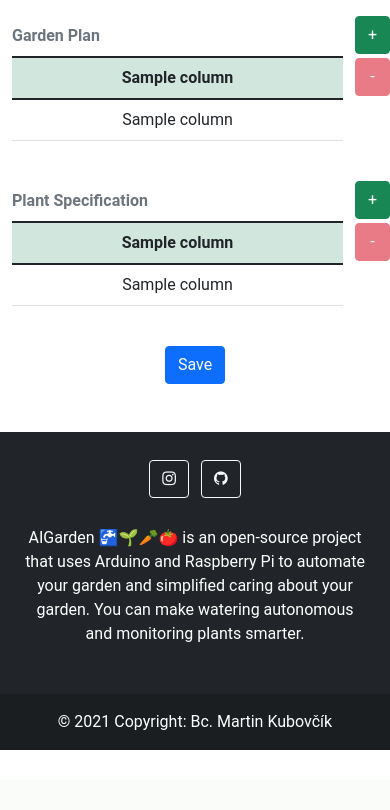
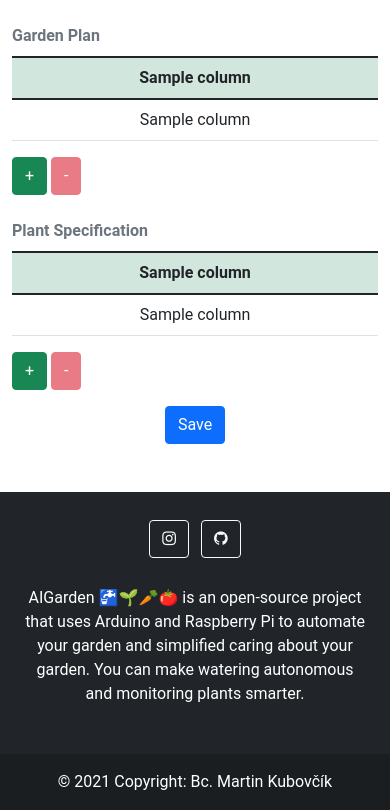
Before and after one commit to markub3327/AIGarden, a Django app: template python/streamapp/templates/plants.html in a window 390 px wide. Shown: the part 64-874 px from the top of the page. Before the commit the page ends 814 px from the top, so only its background shows below. Run offline with Django 3.2, Linux system fonts and the light colour scheme; the template is opened without the code that fills it: most values are stand-ins (such as "Sample title", 1, 10 or a date in 2020); some libraries are stand-ins or nearby versions.

Commit message:
+ Responsive tables

```diff
--- a/python/streamapp/static/js/table.js
+++ b/python/streamapp/static/js/table.js
@@ -1,7 +1,7 @@
 class LiveTable
 {
-    constructor(tableId, add_id, remove_id, params) {
-        this.params = params;
+    constructor(tableId, add_id, remove_id, input_fields) {
+        this.input_fields = input_fields;
         this.activeRow = [];
         this.delRows = [];
 
@@ -60,71 +60,32 @@ class LiveTable
         let table = document.getElementById(this.tableId)
         let tbody = table.getElementsByTagName('tbody')[0];
         let row = tbody.insertRow();
-        let attrs;
 
         row.innerHTML = '';
-        for (let i = 0; i < this.params.type.length; i++) {
-            // clear attributes
-            attrs = "";
-
-            // set attributes
-            if (this.params.required[i])
-                attrs += "required";
-
-            // select '<input>'
-            switch (this.params.type[i]) {
-                case "str":
+        for (let i = 0; i < this.input_fields.length; i++) {
+            switch (this.input_fields[i].type) {
+                case "range_number":
                     row.innerHTML += `
                         <td>
-                            <input type="text" style="text-align:center; max-width:75px;" ${attrs}>
-                        </td>\n
-                    `;
-                    break;
-                case "int":
-                    row.innerHTML += `
-                        <td>
-                            <input type="number" style="text-align:center; max-width:75px;" ${attrs}>
-                        </td>\n
-                    `;
-                    break;
-                case "time":
-                    row.innerHTML += `
-                        <td>
-                            <input pattern="([0-1]?[0-9]|2[0-3]):[0-5][0-9]" type="text" placeholder="hh:mm" style="text-align:center; max-width:75px;" ${attrs}>
-                        </td>\n
-                    `;
-                    break;
-                case "date":
-                    row.innerHTML += `
-                        <td>
-                            <input pattern="([1-9]|0[1-9]|[1-2][0-9]|3[0-1])(\\.)(([1-9]|0[1-9])|(1[0-2]))(\\.)\\d{4}" type="text" placeholder="dd.mm.yyyy" style="text-align:center; max-width:100px;" ${attrs}>
-                        </td>\n
-                    `;
-                    break;
-                case "range":
-                    row.innerHTML += `
-                        <td>
-                            <input type="text" style="text-align:center; max-width:75px;" ${attrs}>
+                            <input class="text-center col-12" type="number" ${this.input_fields[i].attribute}>
                             -
-                            <input type="text" style="text-align:center; max-width:75px;" ${attrs}>
+                            <input class="text-center col-12" type="number" ${this.input_fields[i].attribute}>
                         </td>\n
                     `;
                     break;
                 case "range_month":
                     row.innerHTML += `
                         <td>
-                            <input pattern="(([1-9]|0[1-9])|(1[0-2]))" type="text" placeholder="mm" style="text-align:center; max-width:75px;" ${attrs}>
+                            <input pattern="(([1-9]|0[1-9])|(1[0-2]))" class="text-center col-12" type="number" placeholder="mm" ${this.input_fields[i].attribute}>
                             -
-                            <input pattern="(([1-9]|0[1-9])|(1[0-2]))" type="text" placeholder="mm" style="text-align:center; max-width:75px;" ${attrs}>
+                            <input pattern="(([1-9]|0[1-9])|(1[0-2]))" class="text-center col-12" type="number" placeholder="mm" ${this.input_fields[i].attribute}>
                         </td>\n
                     `;
                     break;
-                case "range_time":
+                default:
                     row.innerHTML += `
                         <td>
-                            <input pattern="([0-1]?[0-9]|2[0-3]):[0-5][0-9]" type="text" placeholder="hh:mm" style="text-align:center; max-width:75px;" ${attrs}>
-                            -
-                            <input pattern="([0-1]?[0-9]|2[0-3]):[0-5][0-9]" type="text" placeholder="hh:mm" style="text-align:center; max-width:75px;" ${attrs}>
+                            <input class="text-center col-12" type="${this.input_fields[i].type}" ${this.input_fields[i].attribute}>
                         </td>\n
                     `;
                     break;
--- a/python/streamapp/templates/plants.html
+++ b/python/streamapp/templates/plants.html
@@ -14,8 +14,8 @@
     <script src="//ajax.googleapis.com/ajax/libs/jquery/2.0.0/jquery.min.js"></script>
     <script src="{% static 'js/table.js' %}"></script>
     <script>
-      {{ gardenPlan.name }} = new LiveTable("{{ gardenPlan.name }}", "", "removeButton_1", {{ gardenPlan.inputParams|safe }});
-      {{ plantSpecification.name }} = new LiveTable("{{ plantSpecification.name }}", "", "removeButton_2", {{ plantSpecification.inputParams|safe }});
+      {{ gardenPlan.name }} = new LiveTable("{{ gardenPlan.name }}", "", "removeButton_1", {{ gardenPlan.inputFields|safe }});
+      {{ plantSpecification.name }} = new LiveTable("{{ plantSpecification.name }}", "", "removeButton_2", {{ plantSpecification.inputFields|safe }});
 
       function form_save(e, url) {
         let values = {
@@ -81,10 +81,10 @@
       </div>
     </nav>
 
-    <div class="container mt-3">
+    <div class="container-fluid mt-3">
       <form onsubmit="form_save(event, '{% url 'plants' %}')">
-          <div class="row mb-4">
-                <div class="col">
+          <div class="mb-3">
+            <div class="table-responsive">
                   <table class="table table-hover text-center caption-top" id="{{ gardenPlan.name }}">
                     <caption class="fw-bold">Garden Plan</caption>
                     <thead class="table-plant">
@@ -106,18 +106,12 @@
                   </table>
             </div>
 
-                <div class="col-auto">
-                  <div class="row mb-1">
             <button type="button" class="btn btn-success" onclick="{{ gardenPlan.name }}.addRow(event)">+</button>
-                  </div>
-                  <div class="row">
             <button type="button" class="btn btn-danger disabled" id="removeButton_1" onclick="{{ gardenPlan.name }}.delRow()">-</button>
           </div>
-                </div>
-          </div>
 
-          <div class="row mb-4">
-            <div class="col">
+          <div class="mb-3">
+            <div class="table-responsive">
               <table class="table table-hover text-center caption-top" id="{{ plantSpecification.name }}">
                   <caption class="fw-bold">Plant Specification</caption>
                   <thead class="table-plant">
@@ -139,14 +133,8 @@
               </table>
             </div>
 
-            <div class="col-auto">
-              <div class="row mb-1">
             <button type="button" class="btn btn-success" onclick="{{ plantSpecification.name }}.addRow(event)">+</button>
-              </div>
-              <div class="row">
             <button type="button" class="btn btn-danger disabled" id="removeButton_2" onclick="{{ plantSpecification.name }}.delRow()">-</button>
-              </div>
-            </div>
           </div>
 
           <div class="text-center mb-5">
--- a/python/streamapp/views.py
+++ b/python/streamapp/views.py
@@ -224,7 +224,7 @@ def plants(request):
             GardenPlan.objects.create(
                 p_type=row[0],
                 p_variety=row[1],
-                p_planting_date=datetime.datetime.strptime(row[2], "%d.%m.%Y").date(),
+                p_planting_date=datetime.datetime.strptime(row[2], "%Y-%m-%d").date(),
                 p_location=row[3],
             )
         for row in data[f"new_{PlantSpecification.__name__}"]:
```
Also changed, not shown: python/streamapp/models.py (+23 -21 lines), python/streamapp/templates/settings.html (+7 -11 lines), python/streamapp/utils/table.py (+2 -5 lines), python/ai_garden.sqlite3. Lines whose indentation alone changed are shown as unchanged.
